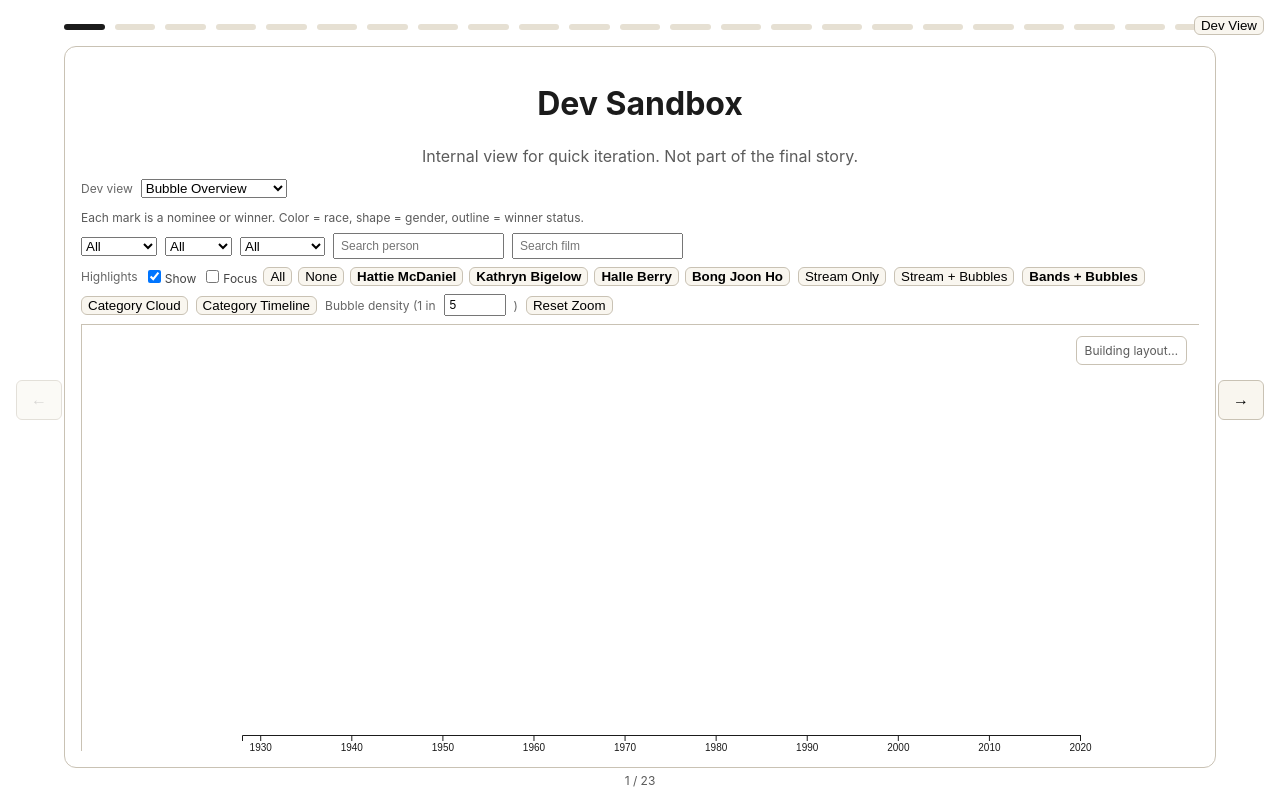
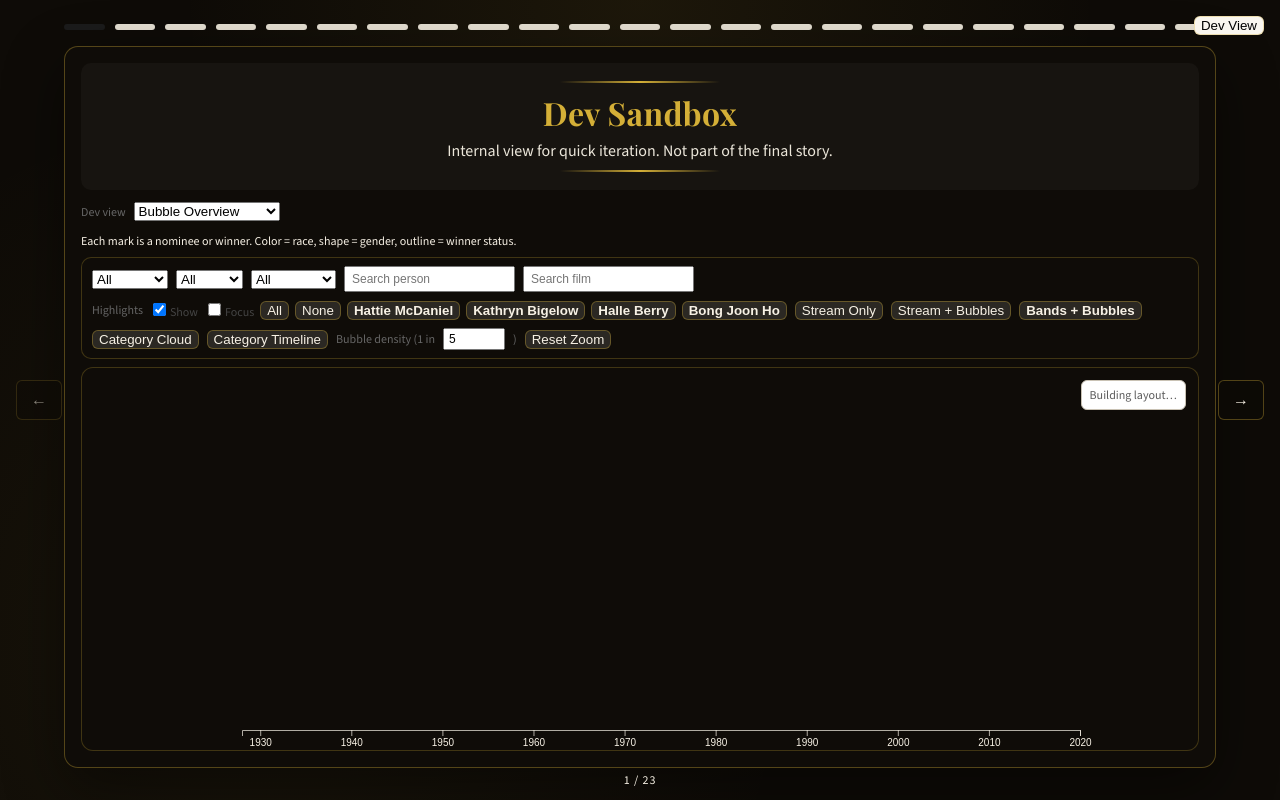
Before and after one commit to rkpindigo/ecs272_final_project, a React (Create React App) app in the folder react-typescript-project/: page / in a window 1280 px wide. Both pictures are taken after a click on the button "Previous slide". Built offline with nearby package versions, Linux system fonts and the light colour scheme.

Commit message:
feat: style change to the oscars progress

```diff
--- a/react-typescript-project/src/App.css
+++ b/react-typescript-project/src/App.css
@@ -1,6 +1,20 @@
+@import url("https://fonts.googleapis.com/css2?family=Playfair+Display:wght@500;700&family=Source+Sans+3:wght@400;500;600&display=swap");
+
+:root {
+  --oscars-bg: #0e0b07;
+  --oscars-ivory: #f7f1e5;
+  --oscars-gold: #d4af37;
+  --oscars-bronze: #6f5a2a;
+  --oscars-ink: #1b1b1b;
+  --oscars-panel: #0f0c08;
+  --oscars-border: rgba(212, 175, 55, 0.35);
+}
+
 .App {
-  color: #1b1b1b;
+  color: var(--oscars-ink);
   min-height: 100vh;
+  font-family: "Source Sans 3", "Helvetica Neue", Arial, sans-serif;
+  background: var(--oscars-bg);
 }
 
 .page {
@@ -12,6 +26,17 @@
   flex-direction: column;
   gap: 16px;
   box-sizing: border-box;
+  background: radial-gradient(
+      circle at top,
+      rgba(212, 175, 55, 0.08),
+      transparent 45%
+    ),
+    radial-gradient(
+      circle at 20% 80%,
+      rgba(212, 175, 55, 0.06),
+      transparent 45%
+    ),
+    var(--oscars-bg);
 }
 
 .subtitle {
@@ -20,26 +45,55 @@
 }
 
 .slide {
-  border: 1px solid #c9c2b4;
-  border-radius: 12px;
+  border: 1px solid var(--oscars-border);
+  border-radius: 14px;
   padding: 16px;
-  background: #ffffff;
+  background: var(--oscars-panel);
+  box-shadow: 0 20px 60px rgba(0, 0, 0, 0.45);
   flex: 1;
   display: flex;
   flex-direction: column;
   min-height: 0;
   overflow: hidden;
+  color: var(--oscars-ivory);
 }
 
 .slide-header {
   margin-bottom: 12px;
   text-align: center;
+  background: rgba(255, 255, 255, 0.03);
+  border-radius: 10px;
+  padding: 10px 12px;
+}
+
+.slide-header h1 {
+  font-family: "Playfair Display", Georgia, serif;
+  font-weight: 700;
+  letter-spacing: 0.01em;
+  margin: 0;
+  color: var(--oscars-gold);
+}
+
+.slide-header::before,
+.slide-header::after {
+  content: "";
+  display: block;
+  height: 2px;
+  width: 160px;
+  margin: 8px auto;
+  background: linear-gradient(
+    90deg,
+    transparent,
+    var(--accent, var(--oscars-gold)),
+    transparent
+  );
 }
 
 .subtitle {
   max-width: 760px;
   margin: 6px auto 0;
   line-height: 1.4;
+  color: rgba(247, 241, 229, 0.95);
 }
 
 .slide-content {
@@ -68,8 +122,14 @@
 }
 
 .story-title {
-  font-size: 28px;
+  font-size: 30px;
   font-weight: 700;
+  font-family: "Playfair Display", Georgia, serif;
+}
+
+.story-title,
+.story-center .story-title {
+  color: var(--oscars-gold);
 }
 
 .story-lines {
@@ -77,25 +137,78 @@
   flex-direction: column;
   gap: 10px;
   font-size: 16px;
-  color: #3b3b3b;
+  color: rgba(247, 241, 229, 0.85);
 }
 
 .story-line strong {
-  color: #1b1b1b;
+  color: var(--oscars-gold);
 }
 
 .story-accent-red {
-  background: #f4c7cc;
-  color: #1b1b1b;
+  background: rgba(178, 31, 45, 0.25);
+  color: #f7f1e5;
   padding: 0 4px;
   border-radius: 4px;
+  border: 1px solid rgba(178, 31, 45, 0.55);
 }
 
 .story-accent-green {
-  background: #cfe8da;
-  color: #1b1b1b;
+  background: rgba(47, 143, 91, 0.25);
+  color: #f7f1e5;
   padding: 0 4px;
   border-radius: 4px;
+  border: 1px solid rgba(47, 143, 91, 0.55);
+}
+
+.story-accent-line {
+  background: rgba(212, 175, 55, 0.22);
+  border: 1px solid rgba(212, 175, 55, 0.6);
+  color: #f7f1e5;
+  padding: 0 6px;
+  border-radius: 6px;
+}
+
+.plot-dark {
+  color: var(--oscars-ivory);
+  --plot-bg: #0f0c08;
+  --plot-border: rgba(212, 175, 55, 0.25);
+  --plot-text: #f7f1e5;
+  --plot-muted: rgba(247, 241, 229, 0.7);
+  --plot-stroke: rgba(247, 241, 229, 0.6);
+}
+
+.plot-dark .plot-controls {
+  color: var(--oscars-ivory);
+  background: #0f0c08;
+  border: 1px solid var(--plot-border, rgba(212, 175, 55, 0.25));
+  border-radius: 10px;
+  padding: 8px 10px;
+}
+
+.plot-dark button {
+  background: rgba(247, 241, 229, 0.12);
+  color: var(--oscars-ivory);
+  border-color: rgba(212, 175, 55, 0.35);
+}
+
+.plot-dark button:disabled {
+  opacity: 0.4;
+}
+
+.plot-surface {
+  background: var(--plot-bg, #ffffff);
+  border: 1px solid var(--plot-border, #c9c2b4);
+  border-radius: 12px;
+  box-sizing: border-box;
+}
+
+.plot-dark svg text {
+  fill: var(--plot-text);
+}
+
+.plot-dark .axis path,
+.plot-dark .axis line {
+  stroke: var(--plot-muted);
 }
 
 .progress-seg {
@@ -119,6 +232,9 @@
   z-index: 5;
   padding: 10px 14px;
   font-size: 16px;
+  color: var(--oscars-ivory);
+  background: rgba(14, 11, 7, 0.7);
+  border: 1px solid var(--oscars-border);
 }
 
 .nav-left {
@@ -130,16 +246,17 @@
 }
 
 .nav-count {
-  color: #5b5b5b;
+  color: var(--oscars-ivory);
   position: absolute;
   bottom: 12px;
   left: 50%;
   transform: translateX(-50%);
   font-size: 12px;
+  letter-spacing: 0.08em;
 }
 
 button {
-  border: 1px solid #c9c2b4;
+  border: 1px solid var(--oscars-border);
   background: #f9f6ef;
   border-radius: 6px;
   cursor: pointer;
@@ -165,19 +282,19 @@ button:disabled {
   width: 70px;
   height: 6px;
   border-radius: 999px;
-  background: #e6e0d3;
+  background: rgba(247, 241, 229, 0.25);
 }
 
 .progress-complete {
-  background: #c9c2b4;
+  background: rgba(212, 175, 55, 0.45);
 }
 
 .progress-active {
-  background: #1b1b1b;
+  background: var(--accent, var(--oscars-gold));
 }
 
 .progress-upcoming {
-  background: #efe9dc;
+  background: rgba(247, 241, 229, 0.18);
 }
 
 @media (max-width: 900px) {
--- a/react-typescript-project/src/components/BubbleOverview.tsx
+++ b/react-typescript-project/src/components/BubbleOverview.tsx
@@ -648,6 +648,7 @@ export function BubbleOverview({
     return (
         <div
             ref={container_ref}
+            className="plot-dark"
             style={{
                 position: "relative",
                 width: "100%",
@@ -658,12 +659,13 @@ export function BubbleOverview({
                 minHeight: 0,
             }}
         >
-            <div style={{ fontSize: 12, color: "#5b5b5b" }}>
+            <div style={{ fontSize: 12 }}>
                 Each mark is a nominee or winner. Color = race, shape = gender,
                 outline = winner status.
             </div>
             <div
                 ref={controls_ref}
+                className="plot-controls"
                 style={{
                     display: "flex",
                     gap: 8,
@@ -729,6 +731,7 @@ export function BubbleOverview({
 
             <div
                 ref={plot_ref}
+                className="plot-surface"
                 style={{ position: "relative", flex: 1, minHeight: 0 }}
             >
                 {!layout_ready && (
--- a/react-typescript-project/src/components/Slides.tsx
+++ b/react-typescript-project/src/components/Slides.tsx
@@ -23,7 +23,7 @@ const StorySlide = ({
             <div className="story-block">
                 <div
                     className="story-title"
-                    style={{ color: accent || "#1b1b1b" }}
+                    style={{ color: accent || "var(--oscars-gold)" }}
                 >
                     {title}
                 </div>
@@ -228,14 +228,12 @@ export function Slides({
                 body: (
                     <span>
                         Now let’s look at the{" "}
-                        <span className="story-accent-red">
-                            <strong>gender</strong>
-                        </span>{" "}
+                        <span className="story-accent-red">gender</span>{" "}
                         category. These are the women nominees and winners at
                         the Oscars. We can already see how the density of each
                         band drops quickly compared to the full picture.{" "}
                         <br></br>
-                        <span className="story-accent-red">
+                        <span className="story-accent-line">
                             Turn on highlights to see key individuals.
                         </span>
                     </span>
@@ -319,8 +317,10 @@ export function Slides({
                             </>
                         )}
                         <br></br>
-                        You can also explore other category groups in the
-                        dropdown.
+                        <span className="story-accent-line">
+                            You can also explore other category groups in the
+                            dropdown.
+                        </span>
                     </span>
                 ),
                 content: data ? (
@@ -356,12 +356,10 @@ export function Slides({
                     <span>
                         In 2015, the #OscarsSoWhite movement put race in the
                         spotlight. Now let’s shift to the{" "}
-                        <span className="story-accent-green">
-                            <strong>race</strong>
-                        </span>{" "}
+                        <span className="story-accent-green">race</span>{" "}
                         category and see how the picture changes.
                         <br></br>
-                        <span className="story-accent-green">
+                        <span className="story-accent-line">
                             Turn on highlights to see key individuals.
                         </span>
                     </span>
@@ -456,8 +454,10 @@ export function Slides({
                             </>
                         )}
                         <br></br>
-                        You can also explore other category groups in the
-                        dropdown.
+                        <span className="story-accent-line">
+                            You can also explore other category groups in the
+                            dropdown.
+                        </span>
                     </span>
                 ),
                 content: data ? (
@@ -550,8 +550,11 @@ export function Slides({
                         Now that we have seen the milestones and category
                         patterns, we return to the full field. The same cloud
                         reads differently once you know where the pressure
-                        points are. Try searching for a person or film you
-                        recognize.
+                        points are.
+                        <br></br>
+                        <span className="story-accent-line">
+                            Try searching for a person or film you recognize.
+                        </span>
                     </span>
                 ),
                 content: data ? (
@@ -624,9 +627,13 @@ export function Slides({
     );
 
     const current = slides[slide];
+    const accent = current.theme || "#d4af37";
 
     return (
-        <div className="page">
+        <div
+            className="page"
+            style={{ "--accent": accent } as React.CSSProperties}
+        >
             <button
                 onClick={() => set_slide(0)}
                 style={{
--- a/react-typescript-project/src/components/bubble-overview/plots/BandsBubblesView.tsx
+++ b/react-typescript-project/src/components/bubble-overview/plots/BandsBubblesView.tsx
@@ -91,8 +91,6 @@ export function BandsBubblesView({
                 width={width}
                 height={height}
                 style={{
-                    border: "1px solid #c9c2b4",
-                    background: "#ffffff",
                     position: "relative",
                     zIndex: 1,
                 }}
@@ -111,9 +109,14 @@ export function BandsBubblesView({
 
                 <g
                     ref={x_axis_ref}
-                    transform={`translate(0,${height - margin.bottom})`}
+                    className="axis axis-x"
+                    transform={`translate(0,${height - margin.bottom - 6})`}
                 />
-                <g ref={y_axis_ref} transform={`translate(${margin.left},0)`} />
+                <g
+                    ref={y_axis_ref}
+                    className="axis axis-y"
+                    transform={`translate(${margin.left},0)`}
+                />
 
                 <g clipPath="url(#plot-clip)">
                     {show_bands && densities.length > 0 && (() => {
@@ -170,7 +173,7 @@ export function BandsBubblesView({
                                 textAnchor="end"
                                 dominantBaseline="middle"
                                 fontSize={11}
-                                fill="#333"
+                                fill="var(--plot-text, #333)"
                             >
                                 {density_info.group}
                             </text>
@@ -220,7 +223,7 @@ export function BandsBubblesView({
                                     y1={h.y}
                                     x2={h.x + dx}
                                     y2={h.y + dy}
-                                    stroke={h.color || "#1b1b1b"}
+                                    stroke={h.color || "rgba(212, 175, 55, 0.8)"}
                                     strokeWidth={1}
                                 />
                                 <rect
@@ -229,8 +232,8 @@ export function BandsBubblesView({
                                     width={box_w}
                                     height={box_h}
                                     rx={6}
-                                    fill="#ffffff"
-                                    stroke={h.color || "#1b1b1b"}
+                                    fill="#11100d"
+                                    stroke={h.color || "rgba(212, 175, 55, 0.8)"}
                                     strokeWidth={0.8}
                                     opacity={0.97}
                                 />
@@ -238,7 +241,7 @@ export function BandsBubblesView({
                                     x={h.x + dx + 8}
                                     y={h.y + dy}
                                     fontSize={11}
-                                    fill="#1b1b1b"
+                                    fill="#f7f1e5"
                                 >
                                     {h.label}
                                 </text>
@@ -247,7 +250,7 @@ export function BandsBubblesView({
                                         x={h.x + dx + 8}
                                         y={h.y + dy + 12}
                                         fontSize={10}
-                                        fill="#5b5b5b"
+                                        fill="rgba(247, 241, 229, 0.75)"
                                     >
                                         {h.note}
                                     </text>
--- a/react-typescript-project/src/components/bubble-overview/plots/DetailBubblesView.tsx
+++ b/react-typescript-project/src/components/bubble-overview/plots/DetailBubblesView.tsx
@@ -27,8 +27,6 @@ export function DetailBubblesView({
                 width={width}
                 height={height}
                 style={{
-                    border: "1px solid #c9c2b4",
-                    background: "#ffffff",
                     cursor: "crosshair",
                     display: "block",
                 }}
@@ -47,10 +45,12 @@ export function DetailBubblesView({
             >
                 <g
                     ref={x_axis_ref}
+                    className="axis axis-x"
                     transform={`translate(0,${height - margin.bottom})`}
                 />
                 <g
                     ref={y_axis_ref}
+                    className="axis axis-y"
                     transform={`translate(${margin.left},0)`}
                 />
             </svg>
--- a/react-typescript-project/src/components/bubble-overview/plots/StreamBubblesView.tsx
+++ b/react-typescript-project/src/components/bubble-overview/plots/StreamBubblesView.tsx
@@ -50,8 +50,6 @@ export function StreamBubblesView({
                 width={width}
                 height={height}
                 style={{
-                    border: "1px solid #c9c2b4",
-                    background: "#ffffff",
                     position: "relative",
                     zIndex: 1,
                 }}
@@ -70,10 +68,12 @@ export function StreamBubblesView({
 
                 <g
                     ref={x_axis_ref}
+                    className="axis axis-x"
                     transform={`translate(0,${height - margin.bottom})`}
                 />
                 <g
                     ref={y_axis_ref}
+                    className="axis axis-y"
                     transform={`translate(${margin.left},0)`}
                 />
 
--- a/react-typescript-project/src/components/bubble-overview/utils.ts
+++ b/react-typescript-project/src/components/bubble-overview/utils.ts
@@ -53,7 +53,7 @@ export function build_groups(data: OscarsRow[]) {
 }
 
 export function race_color(race: string) {
-    if (race === "White") return "#2f2f2f";
+    if (race === "White") return "#a88960";
     if (race === "Black") return "#1f6fb2";
     if (race === "Asian") return "#b21f2d";
     if (race === "Hispanic") return "#2f8f5b";
```
Also changed, not shown: react-typescript-project/src/components/GenderRaceBars.tsx (+5 -5 lines), react-typescript-project/src/components/GenderRaceLines.tsx (+9 -9 lines), react-typescript-project/src/components/GenderRaceTrends.tsx (+12 -8 lines), react-typescript-project/src/components/bubble-overview/plots/StreamOnlyView.tsx (+6 -3 lines).
